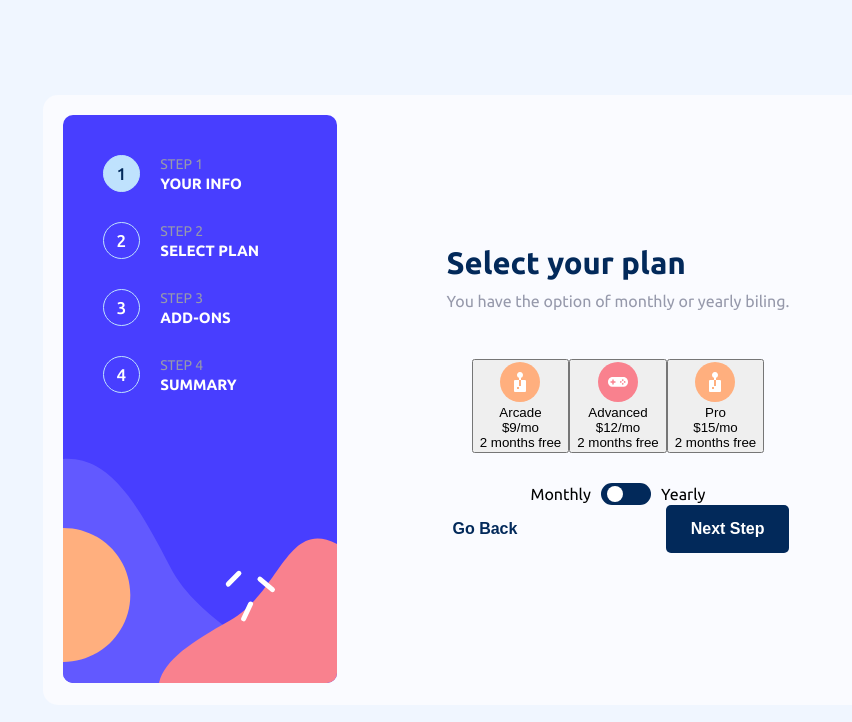
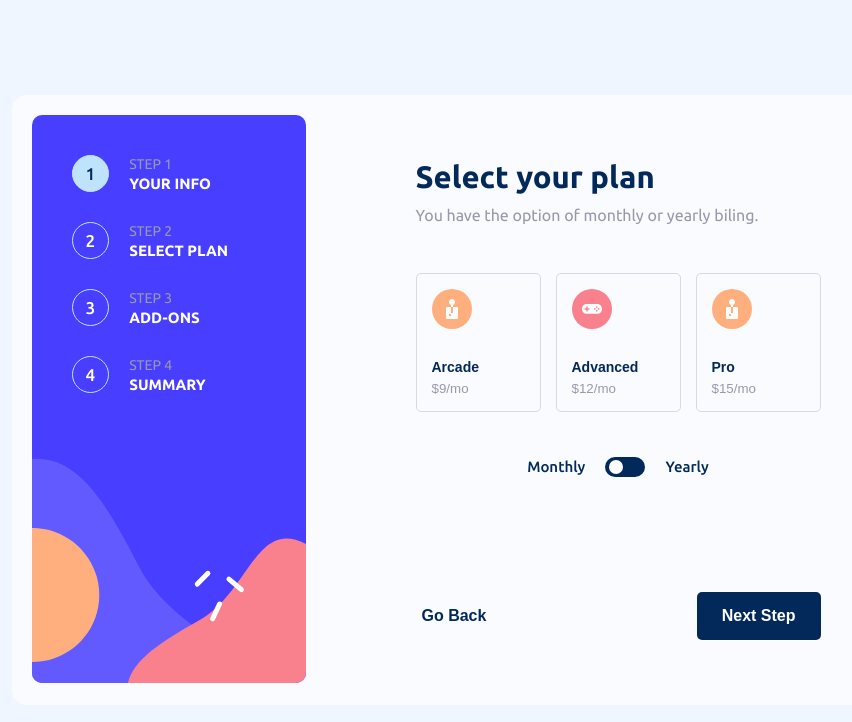
Before and after one commit to LaimaJan/multi-step-form, a React (Vite) app: page / in a window 1280 px wide. Shown: the top 722 px of the page, without its empty margins (159-1011 px from the left). Built offline with nearby package versions, Linux system fonts and the light colour scheme.

Commit message:
second step is being created

```diff
--- a/src/components/SecondStep/SecondStep.css
+++ b/src/components/SecondStep/SecondStep.css
@@ -24,7 +24,7 @@
 }
 
 .select-plan-container .info {
-	padding-bottom: 20px;
+	margin-bottom: 50px;
 }
 
 .plan-options {
@@ -33,23 +33,82 @@
 	justify-content: center;
 	align-items: center;
 	gap: 30px;
+	margin-bottom: 20px;
+}
+
+.options {
+	display: flex;
+	flex-direction: row;
+	align-items: center;
+	justify-content: center;
+	gap: 15px;
+}
+
+.options button {
+	width: 125px;
+	text-align: left;
+	padding: 15px 15px;
+	border-radius: 5px;
+	border: 1px solid var(--light-gray);
+	background-color: var(--alabaster);
+
+	display: flex;
+	flex-direction: column;
+	gap: 30px;
+}
+
+.options button:active {
+	border: 1px solid var(--purplish-blue);
+}
+
+.options button:hover {
+	border: 1px solid var(--purplish-blue);
+}
+
+.plan-options .plan-info {
+	display: flex;
+	flex-direction: column;
+	gap: 6px;
+}
+
+.plan-info .plan-name {
+	font-weight: 600;
+	color: var(--marine-blue);
+	font-size: 14px;
+}
+
+.plan-info .plan-pricing {
+	color: var(--cool-gray);
+}
+
+.plan-info .plan-yearly-deal {
+	color: var(--marine-blue);
+	display: none;
 }
 
 .toggle-switch {
+	width: 100%;
+	padding: 15px 0;
+	border-radius: 10px;
 	display: flex;
 	align-items: center;
 	justify-content: center;
+	margin-bottom: 80px;
+	gap: 10px;
 }
 
 .toggle-switch p {
 	margin: 0 10px;
+	font-weight: 500;
+	font-size: 15px;
+	color: var(--marine-blue);
 }
 
 .switch {
 	position: relative;
 	display: inline-block;
-	width: 50px;
-	height: 22px;
+	width: 40px;
+	height: 20px;
 }
 
 .slider {
@@ -74,18 +133,18 @@
 }
 
 .switch input:checked + .slider:before {
-	-webkit-transform: translateX(23px);
-	-ms-transform: translateX(23px);
-	transform: translateX(23px);
+	-webkit-transform: translateX(18px);
+	-ms-transform: translateX(18px);
+	transform: translateX(18px);
 }
 
 .slider.round:before {
 	border-radius: 50%;
 	content: '';
 	position: absolute;
-	height: 16px;
-	width: 16px;
-	left: 6px;
+	height: 14px;
+	width: 14px;
+	left: 4px;
 	bottom: 3px;
 	background-color: white;
 }
--- a/src/index.css
+++ b/src/index.css
@@ -20,7 +20,6 @@
 
 	/* Neutral colors */
 	--cool-gray: hsl(231, 11%, 63%);
-
 	--light-gray: hsl(229, 24%, 87%);
 	--magnolia: hsl(217, 100%, 97%);
 	--alabaster: hsl(231, 100%, 99%);
```
